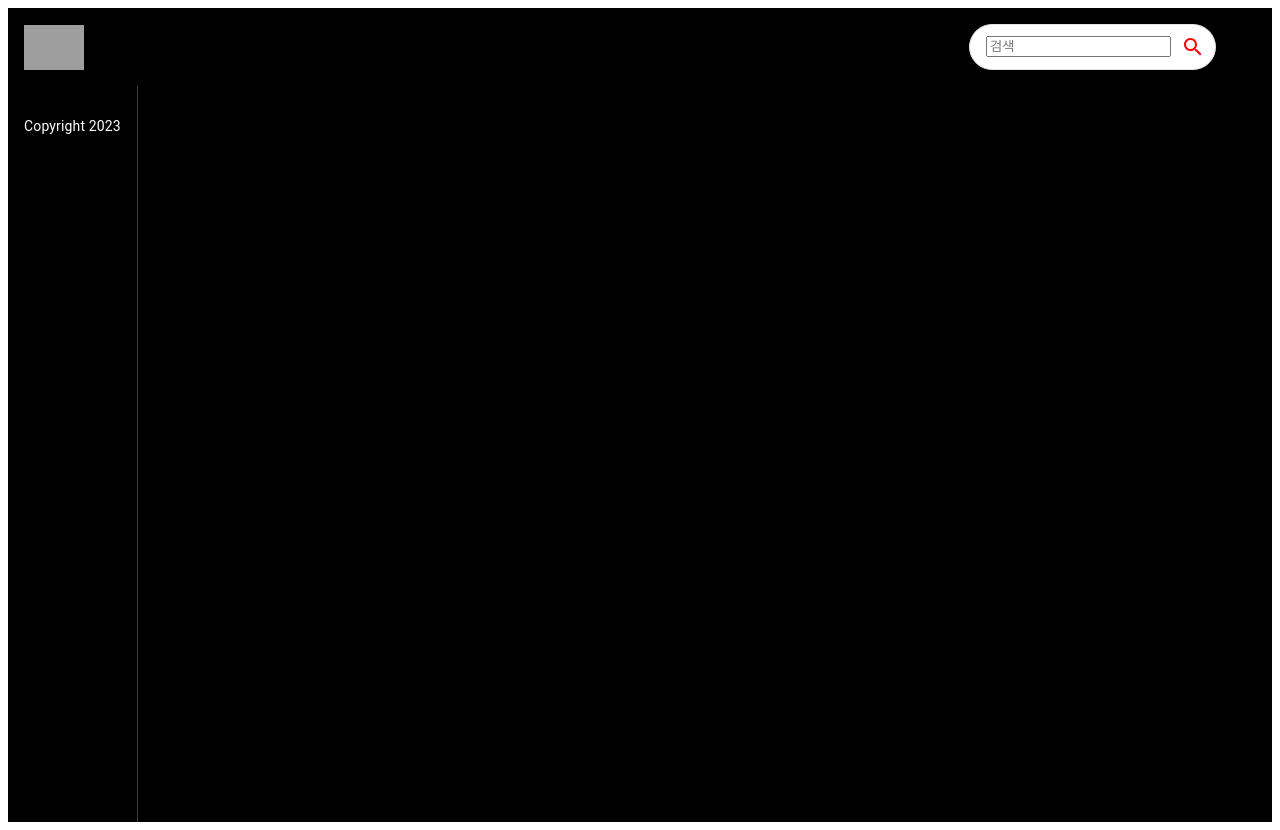
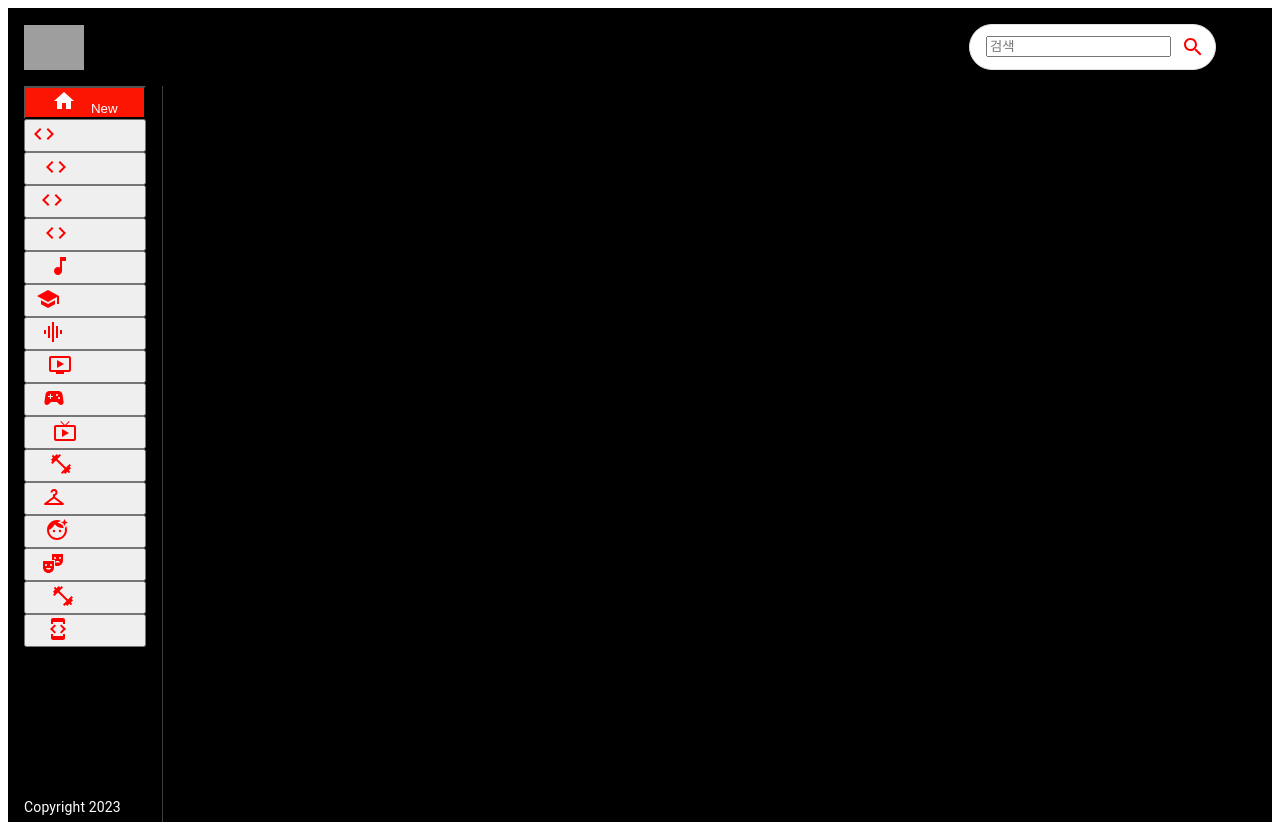
Before and after one commit to myjhye/reactSecondYoutubeCloneProject, a React (Create React App) app: page / in a window 1280 px wide. Built offline with nearby package versions, Linux system fonts and the light colour scheme; grey boxes are pictures that could not be loaded.

Commit message:
sidebar 초기 css 완료

```diff
--- a/src/components/Sidebar.jsx
+++ b/src/components/Sidebar.jsx
@@ -1,8 +1,41 @@
+import { Stack } from "@mui/material";
+import { categories } from "../utils/constants";
+
+const selectedCategory = 'New';
+
 export default function Sidebar() {
 
     return (
-        <div>
-            ddd
-        </div>
+        <Stack
+            direction='row'
+            sx={{
+                overflowY: 'auto',
+                height: { sx: 'auto', md: '95%' },
+                flexDirection: { md: 'column' },
+            }}
+        >
+            {categories.map((category) => (
+                <button
+                    className="category-btn"
+                    style={{
+                        background: category.name === selectedCategory && '#FC1503',
+                        color: 'white'
+                    }}
+                    key={category.name}
+                >
+                    <span
+                        style={{ color: category.name === selectedCategory ? 'white' : 'red',
+                        marginRight: '15px',
+                    }}>
+                        {category.icon}
+                    </span>
+                    <span
+                        style={{ opacity: category.name === selectedCategory ? '1' : '0' }}
+                    >
+                        {category.name}
+                    </span>
+                </button>
+            ))}
+        </Stack>
     )
 }
```
